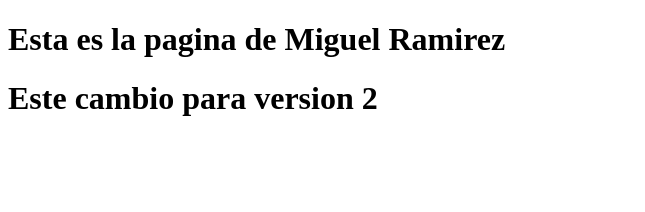
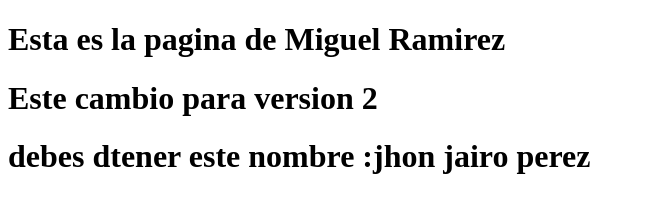
Before and after one commit to MiguelAngelRamirezGutierrez/mi-pagina-web, a plain HTML site: page index.html in a window 1280 px wide. Shown: the whole page, without its empty margins (0-645 px from the left). Drawn offline with Linux system fonts and the light colour scheme.

Commit message:
version mejorada con mi nombre

```diff
--- a/index.html
+++ b/index.html
@@ -8,5 +8,8 @@
 <body>
     <h1>Esta es la pagina de Miguel Ramirez</h1>
     <h1>Este cambio para version 2</h1>
+    <h1>
+        debes dtener este nombre :jhon jairo perez
+    </h1>
 </body>
 </html>
```
